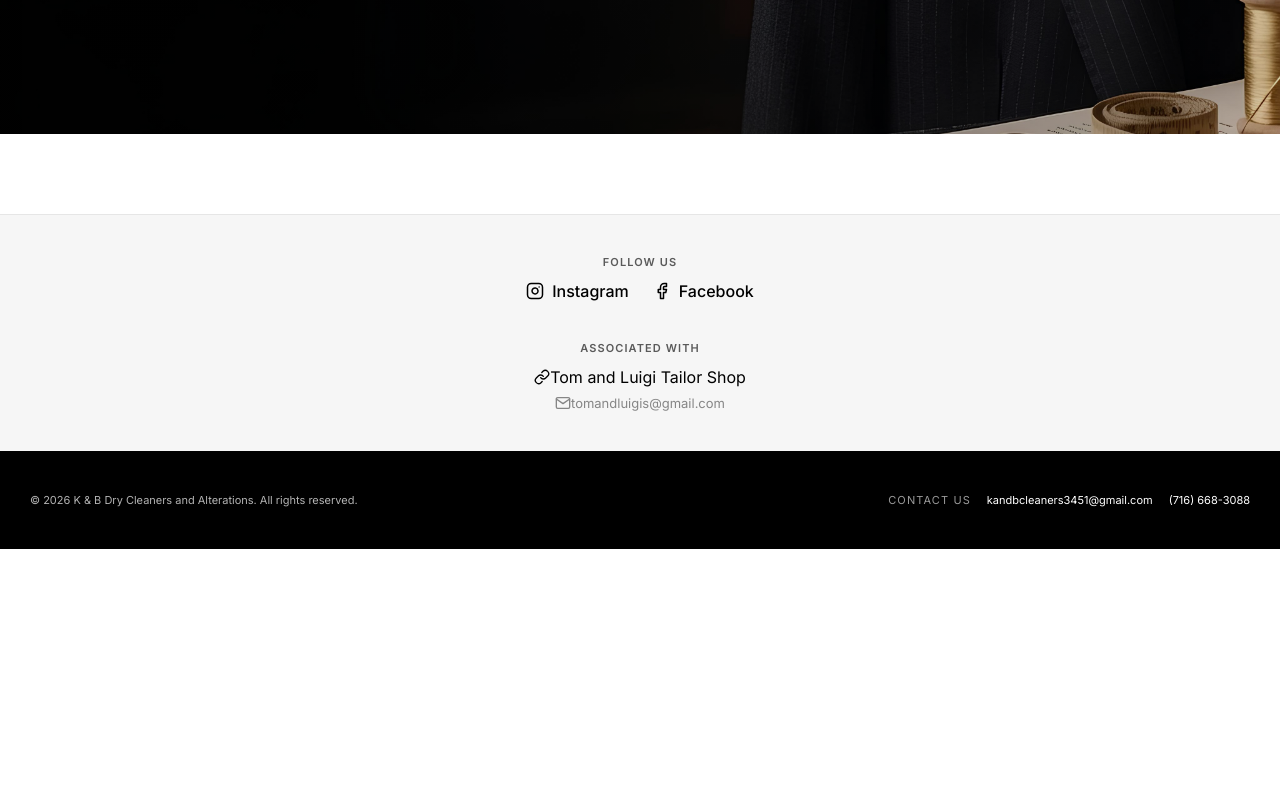
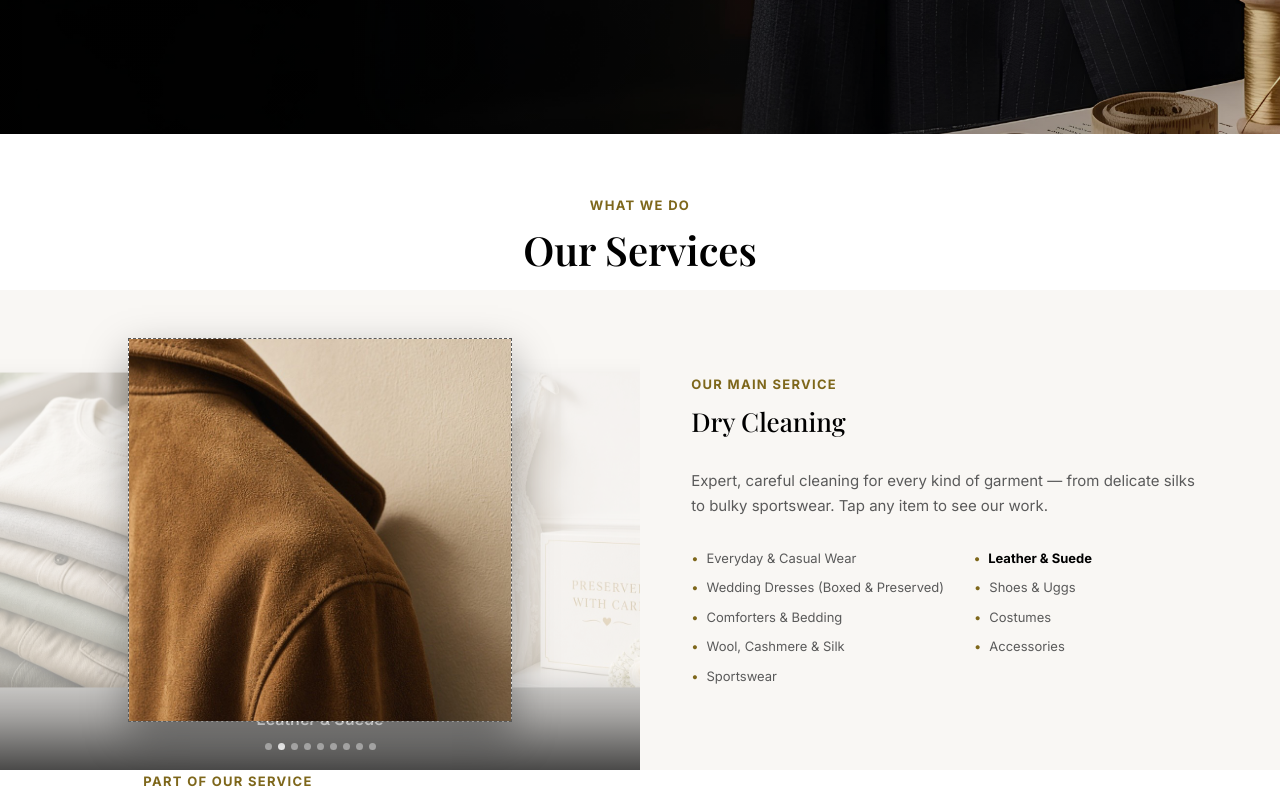
Before and after one commit to notEmmi/kandb, a React (Vite) app: page / in a window 1280 px wide. Shown: the part 740-1540 px from the top of the page. Before the commit the page ends 1289 px from the top, so only its background shows below. Built offline with nearby package versions, Linux system fonts and the light colour scheme; a web font is replaced by a local one.

Commit message:
fix: uncomment ServicesSection component in App.jsx and adjust CSS for drycleaning media

```diff
--- a/src/App.jsx
+++ b/src/App.jsx
@@ -199,7 +199,7 @@ function App() {
           statusLabel={statusLabel}
           statusClass={statusClass}
         />
-        {/* <ServicesSection images={imageAssets} />
+        <ServicesSection images={imageAssets} />
         <AboutSection publicUrl={publicUrl} />
         <ReviewsSection />
 
@@ -212,7 +212,7 @@ function App() {
           emailSVG={emailSVG}
           locationSVG={locationSVG}
           clockSVG={clockSVG}
-        /> */}
+        />
       </main>
 
       <footer className="footer">
--- a/src/components/ServicesSection.css
+++ b/src/components/ServicesSection.css
@@ -30,6 +30,7 @@
   position: relative;
   overflow: hidden;
   width: 100%;
+
 }
 
 .drycleaning-slide {
```
